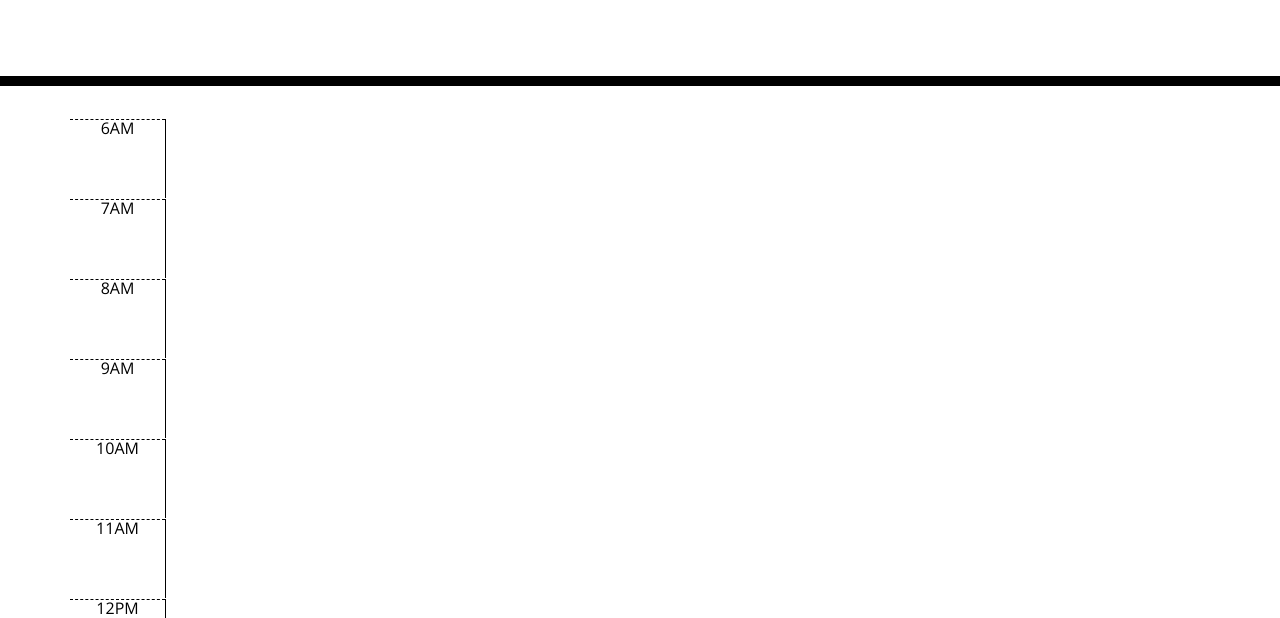
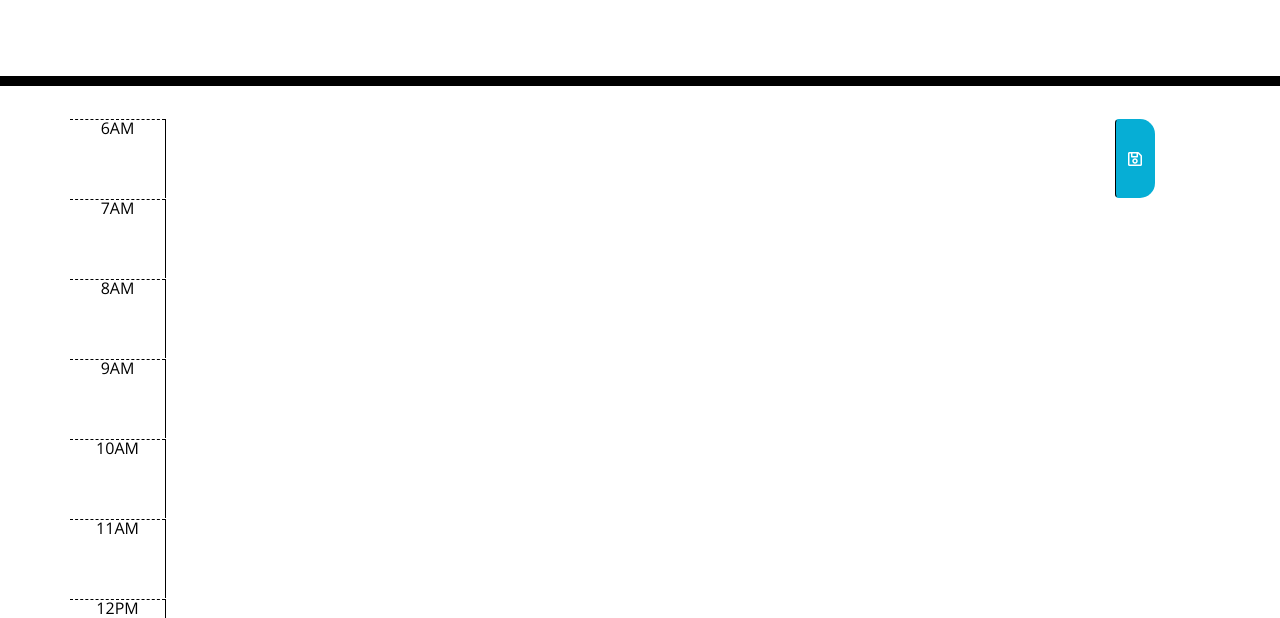
Before and after one commit to btijerino16/module-5, a plain HTML site: page index.html in a window 1280 px wide. Shown: the part 182-800 px from the top of the page. Drawn offline with nearby package versions, Linux system fonts and the light colour scheme.

Commit message:
figured out button on index html

```diff
--- a/index.html
+++ b/index.html
@@ -25,8 +25,9 @@
         <div class = "row time-block" id="6">
             <div class ="hour col-1">6AM</div>
             <textarea class= "col-10 description"> </textarea>
+
+            <button class="btn saveBtn"><i class="far fa-save"></i></button>
         </div>
-
         <div class = "row time-block" id="7">
             <div class ="hour col-1">7AM</div>
             <textarea class= "col-10 description"> </textarea>
```
